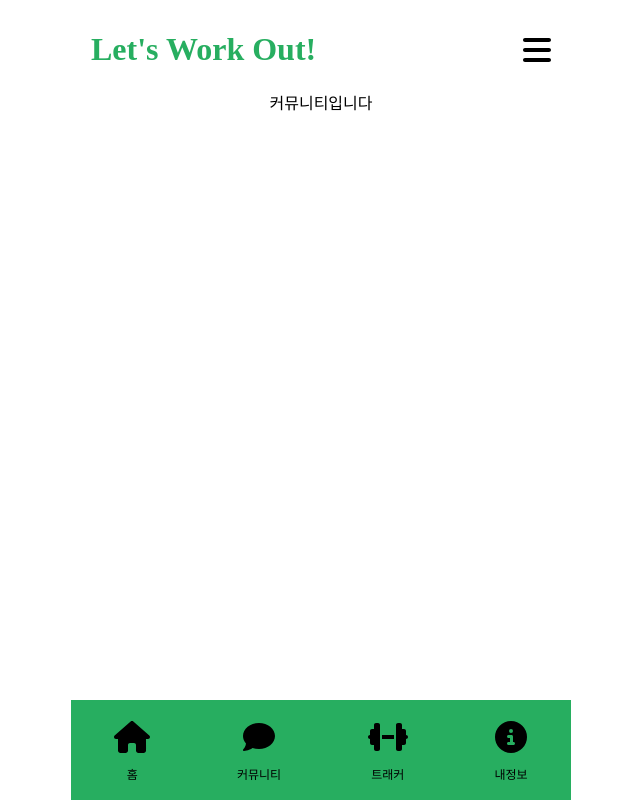
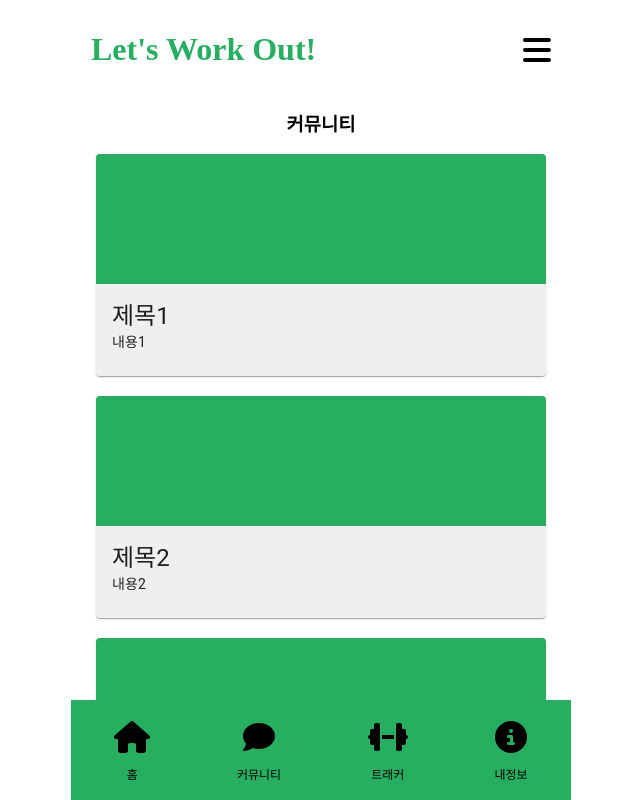
Before and after one commit to codekyz/work-out-react, a React (Create React App) app: page /community in a window 1280 px wide. Shown: the whole page, without its empty margins (319-959 px from the left). Built offline with nearby package versions, Linux system fonts and the light colour scheme.

Commit message:
Add MUI and Community Post

```diff
--- a/package.json
+++ b/package.json
@@ -3,10 +3,13 @@
   "version": "0.1.0",
   "private": true,
   "dependencies": {
+    "@emotion/react": "^11.9.0",
+    "@emotion/styled": "^11.8.1",
     "@fortawesome/fontawesome-svg-core": "^6.1.1",
     "@fortawesome/free-regular-svg-icons": "^6.1.1",
     "@fortawesome/free-solid-svg-icons": "^6.1.1",
     "@fortawesome/react-fontawesome": "^0.1.18",
+    "@mui/material": "^5.8.2",
     "@reduxjs/toolkit": "^1.8.2",
     "@testing-library/jest-dom": "^5.16.4",
     "@testing-library/react": "^13.2.0",
--- /dev/null
+++ b/src/components/community/Post.js
@@ -0,0 +1,28 @@
+import styled from "styled-components";
+import { Card, CardMedia, CardContent, Typography } from "@mui/material";
+
+const PostCard = styled(Card)`
+  width: 90%;
+  background-color: #efefef;
+  margin-bottom: 20px;
+  flex-shrink: 0;
+`;
+
+const PostCardMedia = styled(CardMedia)`
+  height: 130px;
+  background-color: #27ae60;
+`;
+
+const Post = ({ props }) => {
+  return (
+    <PostCard>
+      <PostCardMedia />
+      <CardContent>
+        <Typography variant="h5">{props.title}</Typography>
+        <Typography variant="body2">{props.contents}</Typography>
+      </CardContent>
+    </PostCard>
+  );
+};
+
+export default Post;
--- a/src/index.js
+++ b/src/index.js
@@ -4,13 +4,17 @@ import ReactDOM from "react-dom/client";
 import { Provider } from "react-redux";
 import store from "./store/config";
 
+import { StyledEngineProvider } from "@mui/material";
+
 import App from "./App";
 
 const root = ReactDOM.createRoot(document.getElementById("root"));
 root.render(
   <React.StrictMode>
-    <Provider store={store}>
-      <App />
-    </Provider>
+    <StyledEngineProvider injectFirst>
+      <Provider store={store}>
+        <App />
+      </Provider>
+    </StyledEngineProvider>
   </React.StrictMode>
 );
--- a/src/pages/Community.js
+++ b/src/pages/Community.js
@@ -1,5 +1,17 @@
+import { useSelector } from "react-redux";
+import Post from "../components/community/Post";
+
 const Community = () => {
-  return <div>커뮤니티입니다</div>;
+  const postData = useSelector((state) => state.post.post);
+
+  return (
+    <>
+      <h3>커뮤니티</h3>
+      {postData.map((post) => (
+        <Post key={post.number} props={post} />
+      ))}
+    </>
+  );
 };
 
 export default Community;
--- a/src/store/config.js
+++ b/src/store/config.js
@@ -1,9 +1,11 @@
 import { configureStore } from "@reduxjs/toolkit";
 import exerciseReducer from "./exercise/exerciseSlice";
+import postReducer from "./post/postSlice";
 
 const store = configureStore({
   reducer: {
     exercise: exerciseReducer,
+    post: postReducer,
   },
 });
 
--- /dev/null
+++ b/src/store/post/postSlice.js
@@ -0,0 +1,25 @@
+import { createSlice } from "@reduxjs/toolkit";
+
+const initialState = {
+  post: [
+    { number: 1, title: "제목1", contents: "내용1" },
+    { number: 2, title: "제목2", contents: "내용2" },
+    { number: 3, title: "제목3", contents: "내용3" },
+    { number: 4, title: "제목4", contents: "내용4" },
+    { number: 5, title: "제목5", contents: "내용5" },
+  ],
+};
+
+export const postSlice = createSlice({
+  name: "post",
+  initialState,
+  reducers: {
+    getPost: (state, action) => {
+      return { ...state };
+    },
+  },
+});
+
+export const { getPost } = postSlice.actions;
+
+export default postSlice.reducer;
```
Also changed, not shown: 1 other file (tests, documents, lock files or other folders).
